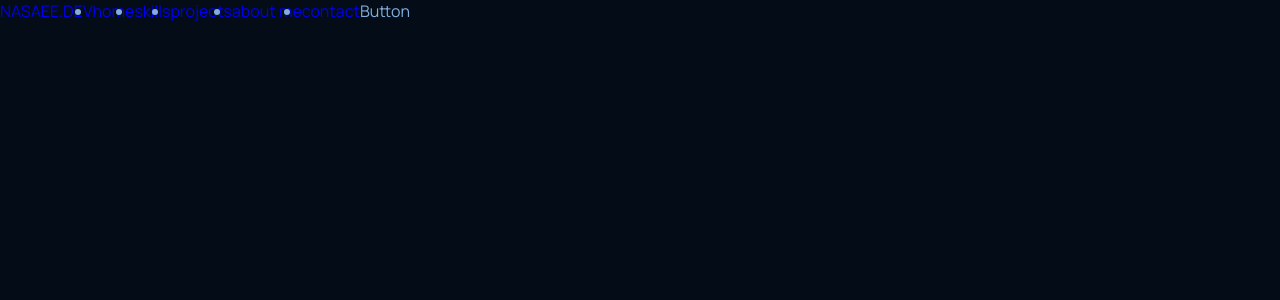
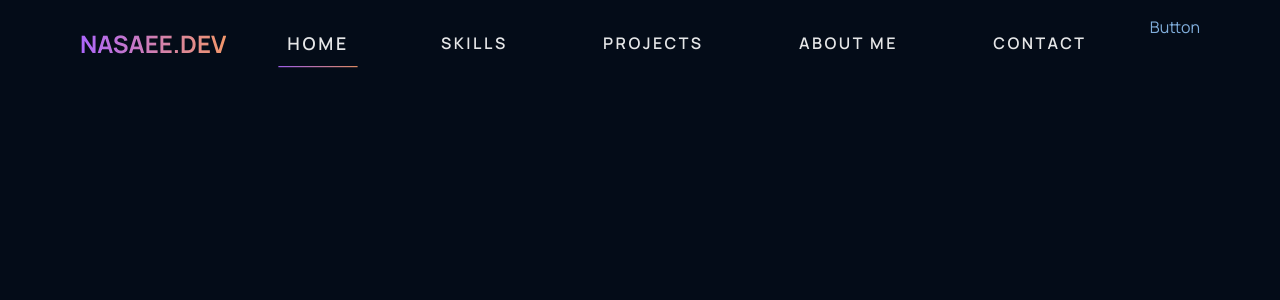
Before and after one commit to Nasaee/my-portfolio, a React (Vite) app: page / in a window 1280 px wide. Shown: the top 300 px of the page. Built offline with nearby package versions, Linux system fonts and the light colour scheme.

Commit message:
finish link aminimation

```diff
--- a/src/App.css
+++ b/src/App.css
@@ -9,6 +9,7 @@
   --transition: 0.35s ease-in-out;
   --menu-color: #e6e7e8;
   --letter-spacing: 2.5px;
+
   --border-radius: 3px;
   --color-footer: #031b34;
   --color-blog: #042c54;
@@ -42,6 +43,10 @@ img {
   height: auto;
 }
 
+ul {
+  list-style: none;
+}
+
 a {
   text-decoration: none;
 }
--- a/src/components/navBar/Navbar.jsx
+++ b/src/components/navBar/Navbar.jsx
@@ -1,12 +1,19 @@
+import { useState } from 'react';
 import Button from '../button/Button';
 import Nav from './Navbar.style';
 import { navigationLinks } from '../../data';
 
 const Navbar = () => {
+  const [activeLink, setActiveLink] = useState('home');
+
+  const handleClickLink = (htmlID) => {
+    setActiveLink(htmlID);
+  };
+
   return (
     <Nav>
       <div className='nav-center'>
-        <div className='icon-container'>
+        <div className='logo-container'>
           <a href='#'>NASAEE.DEV</a>
         </div>
         <div className='nav-links-container'>
@@ -15,7 +22,13 @@ const Navbar = () => {
               const { htmlID, id, text } = link;
               return (
                 <li key={id}>
-                  <a href={`#${htmlID}`}>{text}</a>
+                  <a
+                    href={`#${htmlID}`}
+                    onClick={() => handleClickLink(htmlID)}
+                    className={activeLink === htmlID ? 'active' : ''}
+                  >
+                    {text}
+                  </a>
                 </li>
               );
             })}
--- a/src/components/navBar/Navbar.style.js
+++ b/src/components/navBar/Navbar.style.js
@@ -1,12 +1,78 @@
 import styled from 'styled-components';
 
 const Nav = styled.nav`
+  position: fixed;
+  width: 100%;
+  z-index: 1000;
+
   .nav-center {
-    display: flex;
-  }
+    display: grid;
+    grid-template-columns: auto 1fr auto;
+    width: 90%;
+    margin: 0 auto;
+    padding: 1rem;
 
-  .links {
-    display: flex;
+    .logo-container {
+      display: flex;
+      align-items: center;
+
+      a {
+        display: block;
+        font-size: 1.5rem;
+        font-weight: 700;
+        background: var(--gradient-text);
+        background-clip: text;
+        -webkit-background-clip: text;
+        -webkit-text-fill-color: transparent;
+      }
+    }
+
+    nav-links-container {
+    }
+
+    ul.links {
+      display: flex;
+      justify-content: space-evenly;
+      align-items: center;
+
+      li {
+        a {
+          display: inline-block;
+          padding: 1rem 2rem;
+          font-size: 1rem;
+          letter-spacing: var(--letter-spacing);
+          text-transform: uppercase;
+          font-weight: 600;
+          color: var(--menu-color);
+          position: relative;
+          transition: var(--transition);
+        }
+
+        a::after {
+          content: '';
+          position: absolute;
+          bottom: 5px;
+          left: 50%;
+          transform: translateX(-50%);
+          /* width: 60%; */
+          width: 0;
+          height: 1.5px;
+          background: var(--gradient-text);
+          transition: var(--transition);
+        }
+
+        a:hover {
+          transform: scale(1.1);
+        }
+
+        a.active {
+          transform: scale(1.1);
+          &::after {
+            width: 60%;
+          }
+        }
+      }
+    }
   }
 `;
 
```
